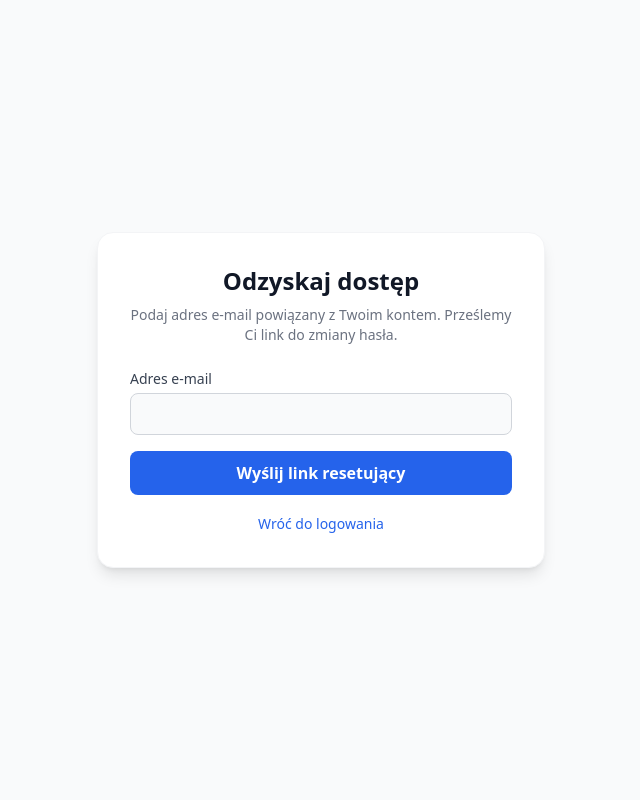
After one commit to ElPalako/afs_django, a Django app: page /reset_password/ in a window 1280 px wide. The commit adds this page. Shown: the whole page, without its empty margins (319-959 px from the left). Run offline with Django 5.2, Linux system fonts and the light colour scheme; some libraries are stand-ins or nearby versions.

Commit message:
Resetowanie hasła

```diff
--- a/config/settings.py
+++ b/config/settings.py
@@ -132,3 +132,5 @@ LOGIN_REDIRECT_URL = 'dashboard'
 
 # PO WYLOGOWANIU: Wyrzuć z powrotem na stronę logowania
 LOGOUT_REDIRECT_URL = 'login'
+
+EMAIL_BACKEND = 'django.core.mail.backends.console.EmailBackend'
--- a/users/forms.py
+++ b/users/forms.py
@@ -1,5 +1,5 @@
 from django.contrib.auth.models import User
-from django.contrib.auth.forms import UserCreationForm
+from django.contrib.auth.forms import UserCreationForm, PasswordResetForm, PasswordChangeForm
 from django import forms
 
 class UserRegisterForm(UserCreationForm):
--- a/users/templates/users/login.html
+++ b/users/templates/users/login.html
@@ -35,7 +35,7 @@
     </form>
 
     <div class="mt-8 pt-6 border-t border-gray-100 flex flex-col space-y-2 text-center text-sm">
-        <a href="#" class="text-blue-600 hover:text-blue-800 font-medium transition-colors">Zapomniałeś hasła?</a>
+        <a href="{% url 'password_reset' %}" class="text-blue-600 hover:text-blue-800 font-medium transition-colors">Zapomniałeś hasła?</a>
         <span class="text-gray-500">
             Nie masz konta? <a href="{% url 'register' %}" class="text-blue-600 hover:text-blue-800 font-medium transition-colors">Zarejestruj się</a>
         </span>
--- /dev/null
+++ b/users/templates/users/password_reset.html
@@ -0,0 +1,28 @@
+{% extends 'base_auth.html' %}
+
+{% block title %}Reset hasła{% endblock %}
+
+{% block content %}
+<div class="w-full max-w-md bg-white p-8 rounded-2xl shadow-lg border border-gray-100">
+    <div class="text-center mb-6">
+        <h1 class="text-2xl font-bold text-gray-900">Odzyskaj dostęp</h1>
+        <p class="text-gray-500 mt-2 text-sm">Podaj adres e-mail powiązany z Twoim kontem. Prześlemy Ci link do zmiany hasła.</p>
+    </div>
+
+    <form method="POST" class="space-y-4">
+        {% csrf_token %}
+        <div>
+            <label class="block text-sm font-medium text-gray-700 mb-1">Adres e-mail</label>
+            <input type="email" name="email" required
+                   class="w-full px-4 py-2 bg-gray-50 border border-gray-300 rounded-lg focus:ring-2 focus:ring-blue-500 outline-none">
+        </div>
+        <button type="submit" class="w-full bg-blue-600 hover:bg-blue-700 text-white font-bold py-2.5 rounded-lg">
+            Wyślij link resetujący
+        </button>
+    </form>
+
+    <div class="mt-4 text-center">
+        <a href="{% url 'login' %}" class="text-sm text-blue-600 hover:underline">Wróć do logowania</a>
+    </div>
+</div>
+{% endblock %}
--- a/users/urls.py
+++ b/users/urls.py
@@ -3,8 +3,11 @@ from django.contrib.auth import views as auth_views
 from . import views
 
 urlpatterns = [
-    # Korzystamy z wbudowanego widoku Django, podmieniamy tylko HTML-a
     path('login/', auth_views.LoginView.as_view(template_name='users/login.html'), name='login'),
     path('logout/', auth_views.LogoutView.as_view(next_page='login'), name='logout'),
-    path('register/', views.register_view, name = 'register')
+    path('register/', views.register_view, name = 'register'),
+    path('reset_password/', auth_views.PasswordResetView.as_view(template_name='users/password_reset.html'), name='password_reset'),
+    path('reset_password_sent/', auth_views.PasswordResetDoneView.as_view(template_name='users/password_reset_done.html'), name='password_reset_done'),
+    path('reset/<uidb64>/<token>/', auth_views.PasswordResetConfirmView.as_view(template_name='users/password_reset_confirm.html'), name='password_reset_confirm'),
+    path('reset_password_complete/', auth_views.PasswordResetCompleteView.as_view(template_name='users/password_reset_complete.html'), name = 'password_reset_complete'),
 ]
```
Also changed, not shown: users/templates/users/password_reset_complete.html (added, +13 -0 lines), users/templates/users/password_reset_confirm.html (added, +25 -0 lines), users/templates/users/password_reset_done.html (added, +13 -0 lines).
